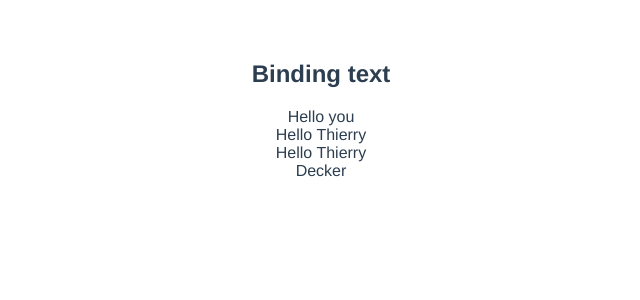
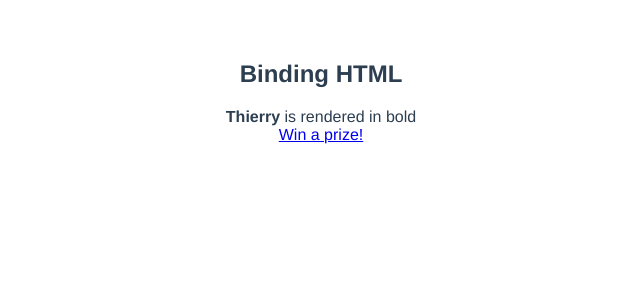
Before and after one commit to thierrydecker/learn-vue-3, a Vue app: page / in a window 1280 px wide. Shown: the top 300 px of the page, without its empty margins (319-959 px from the left). Built offline with nearby package versions, Linux system fonts and the light colour scheme.

Commit message:
Add HTML bindings

```diff
--- /dev/null
+++ b/src/components/Bindinghtml.vue
@@ -0,0 +1,35 @@
+<template>
+
+  <h2>Binding HTML</h2>
+
+  <!--
+  Binding an HTML block to an element
+  - Use v-html directive
+  -->
+  <div>
+    <span v-html="name"></span>
+    is rendered in bold
+  </div>
+
+  <!--
+  Vulnerability example
+  -->
+  <div v-html="hack"></div>
+
+</template>
+
+<script>
+
+export default {
+  name: 'App',
+  data() {
+    return {
+      name: '<b>Thierry</b>',
+      hack: `<a href="#" onclick="alert('You have been hacked...')">Win a prize!</a>`,
+    }
+  }
+}
+</script>
+
+<style>
+</style>
```
Also changed, not shown: src/main.js (+5 -2 lines), 2 other files (tests, documents, lock files or other folders).
